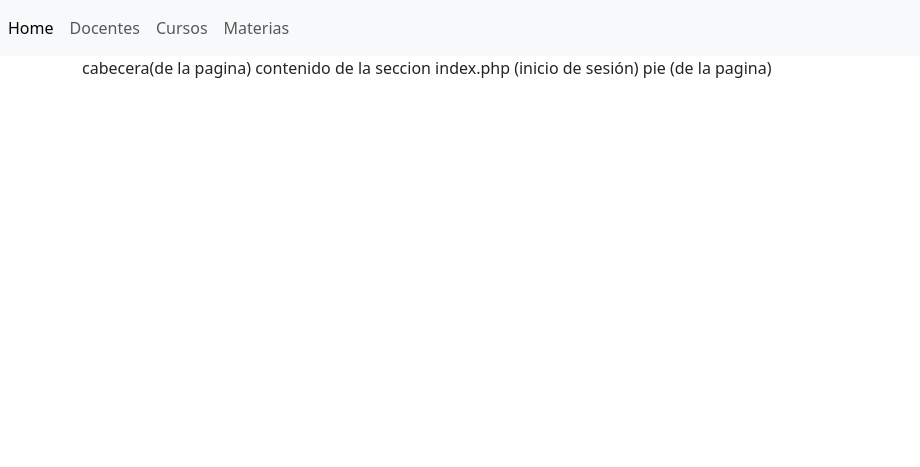
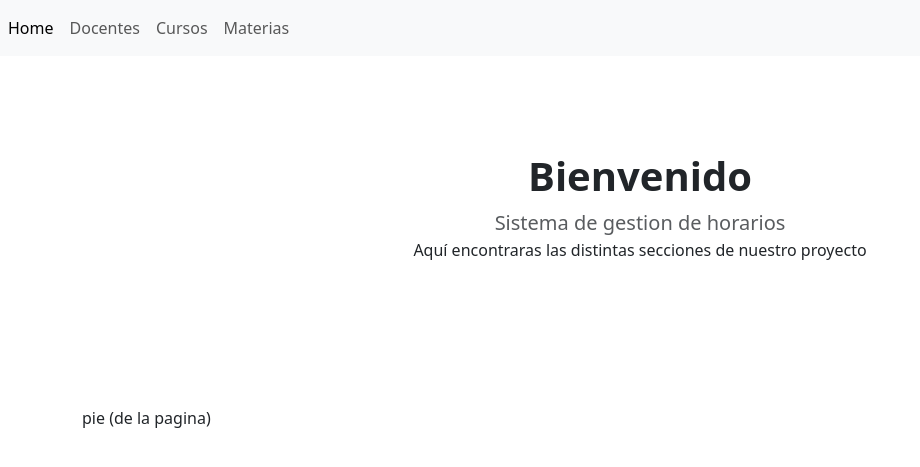
Before and after one commit to ScheduleManagerutu/Gestion_Academica, a PHP site: page /secciones/index.php in a window 1280 px wide. Shown: the top 467 px of the page, without its empty margins (0-920 px from the left). Run offline with PHP 8.4, Linux system fonts and the light colour scheme.

Commit message:
principio de la pagina de bienvenida y menu

```diff
--- a/secciones/index.php
+++ b/secciones/index.php
@@ -1,7 +1,16 @@
 <?php include('../templates/cabecera.php'); ?>
 
-
-
-     contenido de la seccion index.php (inicio de sesión)
+<section class="py-5">
+    <div class="container px-5 my-5">
+        <div class="row gx-5 justify-content-center">
+            <div class="col-lg-6">
+                <div class="text-center mb-5">
+                    <h1 class="fw-bolder">Bienvenido</h1>
+                    <p class="lead fw-normal text-muted mb-0">Sistema de gestion de horarios</p>
+                    <p class="text-help"> Aquí encontraras las distintas secciones de nuestro proyecto</p>
+                </div>
+            </div>
+        </div>
+    </div>
 
 <?php include('../templates/pie.php'); ?>
--- a/templates/cabecera.php
+++ b/templates/cabecera.php
@@ -23,11 +23,11 @@
                     >
 
 
-                    <a class="nav-item nav-link" href="#">Docentes</a>
+                    <a class="nav-item nav-link" href="vista_docentes">Docentes</a>
 
-                    <a class="nav-item nav-link" href="#">Cursos</a>
+                    <a class="nav-item nav-link" href="vista_cursos">Cursos</a>
 
-                    <a class="nav-item nav-link" href="#">Materias</a>
+                    <a class="nav-item nav-link" href="vista_materias">Materias</a>
 
                 </div>
             </nav>
@@ -36,7 +36,3 @@
         <div class="container">
             <div class="row">
                 <div class="col-12">
-
-
-
-        cabecera(de la pagina)
--- a/templates/pie.php
+++ b/templates/pie.php
@@ -1,7 +1,12 @@
+
+
+ </div>
+                </div>
+
 pie (de la pagina)
 
 <!-- Bootstrap JavaScript Libraries -->
     <script src="https://cdn.jsdelivr.net/npm/@popperjs/core@2.11.8/dist/umd/popper.min.js" integrity="sha384-I7E8VVD/ismYTF4hNIPjVp/Zjvgyol6VFvRkX/vR+Vc4jQkC+hVqc2pM8ODewa9r" crossorigin="anonymous"></script>
-    <script src="https://cdn.jsdelivr.net.npm/bootstrap@5.3.8/dist/js/bootstrap.min.js" integrity="sha384-BT1zD+2H0C2k5g5z6b4Q
+    <script src="https://cdn.jsdelivr.net/npm/bootstrap@5.3.8/dist/js/bootstrap.min.js" integrity="sha384-BT1zD+2H0C2k5g5z6b4Q></script>
 </body>
 </html>
```
Also changed, not shown: index.php (line endings or trailing spaces), 3 other files.
